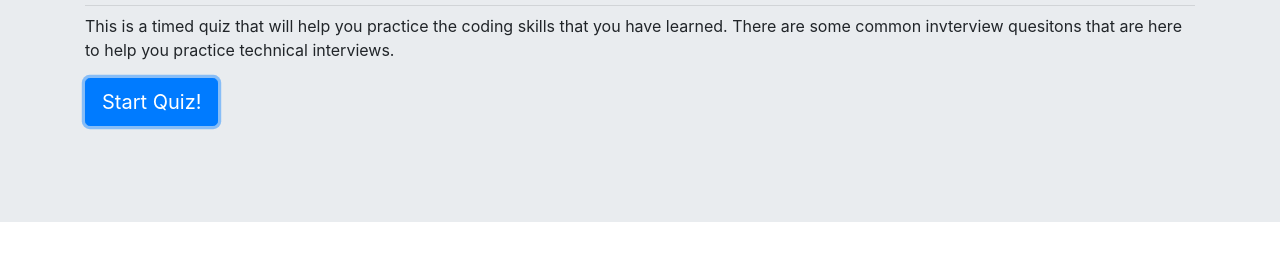
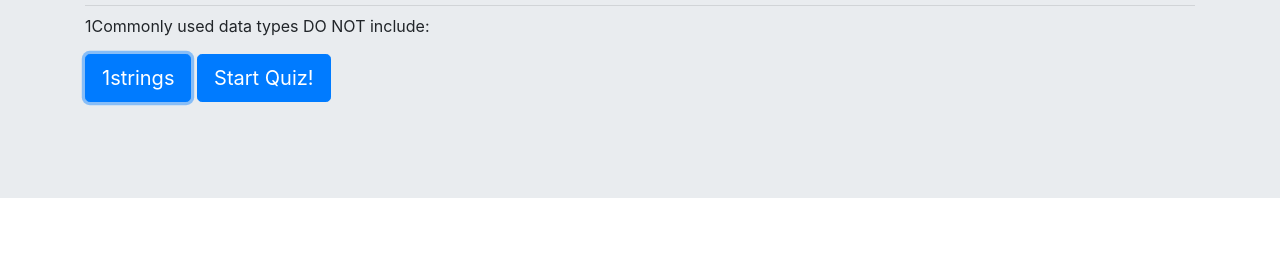
Before and after one commit to Dalton-Earl/Coding-Quiz, a plain HTML site: page index.html in a window 1280 px wide. Both pictures are taken after a click on the button "Start Quiz!". Shown: the part 153-414 px from the top of the page. Drawn offline with nearby package versions, Linux system fonts and the light colour scheme.

Commit message:
the button will add new buttons and fill the question area with the first question

```diff
--- a/index.html
+++ b/index.html
@@ -18,12 +18,12 @@
           <h1 class="display-3">Web Basics Quiz</h1>
 
           <hr class="my-2">
-          <p>This is a timed quiz that will help you practice the coding skills that you have learned.
+          <p id="question">This is a timed quiz that will help you practice the coding skills that you have learned.
             There are some common invterview quesitons that are here to help you practice technical interviews.
           </p>
           <p class="lead">
             <button class="btn btn-primary btn-lg startQuiz" role="button">Start Quiz!</button>
-            <div class="row" id="question">
+            <div class="row choices" >
 
             </div>
           </p>
@@ -33,12 +33,7 @@
     <script src= "questions.js" type="text/javascript"></script>
 
 
-    <!-- <script type="text/javascript">
-    $("#startQuiz").click(function(){
-      alert("You have started the Quiz");
-    });
-    </script> -->
-    <!-- jQuery first, then Popper.js, then Bootstrap JS -->
+
 
 
   </body>
--- a/questions.js
+++ b/questions.js
@@ -3,20 +3,76 @@ $(document).ready(function () {
 
 var questions = [
     {
-      title: "Commonly used data types DO NOT include:",
-      choices: ["strings", "booleans", "alerts", "numbers"],
-      answer: "alerts"
+      title: "1Commonly used data types DO NOT include:",
+      choices: ["1strings", "booleans", "alerts", "numbers"],
+      answer: "1alerts"
     },
     {
-      title: "The condition in an if / else statement is enclosed within ____.",
-      choices: ["quotes", "curly brackets", "parentheses", "square brackets"],
-      answer: "parentheses"
+      title: "2The condition in an if / else statement is enclosed within ____.",
+      choices: ["2quotes", "curly brackets", "parentheses", "square brackets"],
+      answer: "2parentheses"
+    },
+    {
+      title: "3Commonly used data types DO NOT include:",
+      choices: ["3strings", "booleans", "alerts", "numbers"],
+      answer: "3alerts"
+    },
+    {
+      title: "4The condition in an if / else statement is enclosed within ____.",
+      choices: ["4quotes", "curly brackets", "parentheses", "square brackets"],
+      answer: "4parentheses"
+    },
+    {
+      title: "5Commonly used data types DO NOT include:",
+      choices: ["5strings", "booleans", "alerts", "numbers"],
+      answer: "5alerts"
+    },
+    {
+      title: "6The condition in an if / else statement is enclosed within ____.",
+      choices: ["6quotes", "curly brackets", "parentheses", "square brackets"],
+      answer: "6parentheses"
+    },
+    {
+      title: "7Commonly used data types DO NOT include:",
+      choices: ["7strings", "booleans", "alerts", "numbers"],
+      answer: "7alerts"
+    },
+    {
+      title: "8The condition in an if / else statement is enclosed within ____.",
+      choices: ["8quotes", "curly brackets", "parentheses", "square brackets"],
+      answer: "8parentheses"
+    },
+    {
+      title: "9Commonly used data types DO NOT include:",
+      choices: ["9strings", "booleans", "alerts", "numbers"],
+      answer: "9alerts"
+    },
+    {
+      title: "10The condition in an if / else statement is enclosed within ____.",
+      choices: ["10quotes", "curly brackets", "parentheses", "square brackets"],
+      answer: "10parentheses"
     },
 
   ];
-
+  console.log(questions[0].title);
   var quizButton = $(".startQuiz");
   quizButton.click(function(){
-    alert("You have started the Quiz");
+    // alert("You have started the Quiz");
+    var i = questions.length
+    $("#question").html(questions[0].title);
+    $(".startQuiz").html(questions[0].choices[0])
+
+    $(".choicesBtn").html("new buttons")
+    $(".lead").append( "<button class='btn btn-primary btn-lg choicesBtn' role='button'>Start Quiz!</button>")
+
+
+
+
   });
+  // function displayAnswers(){
+  //   var choices =
+  //   for(i=0: i<choices.length; i++){
+
+  //   }
+  // }
 });
```
